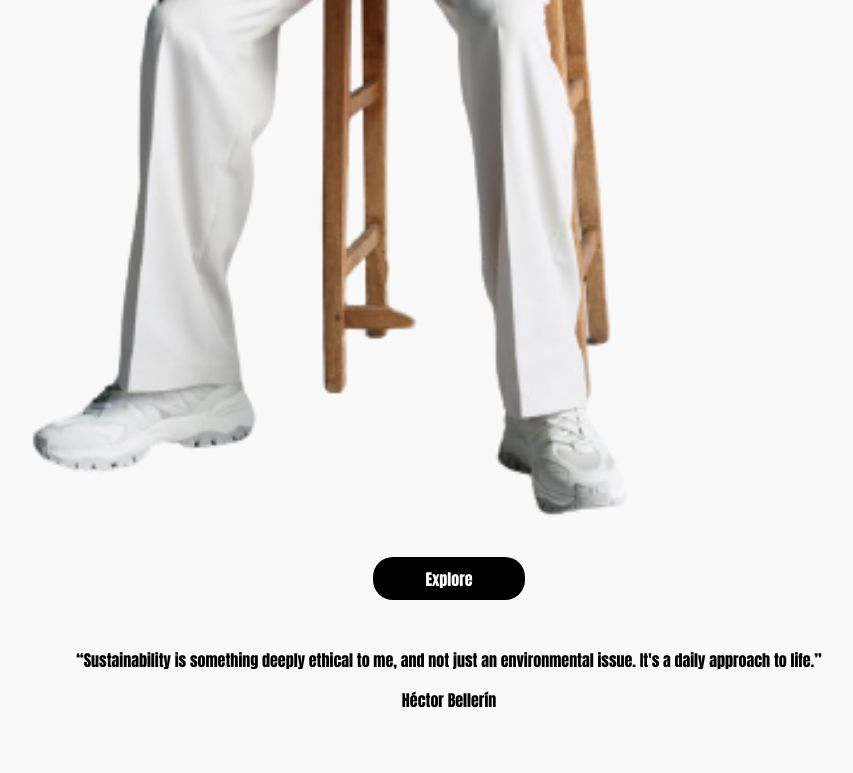
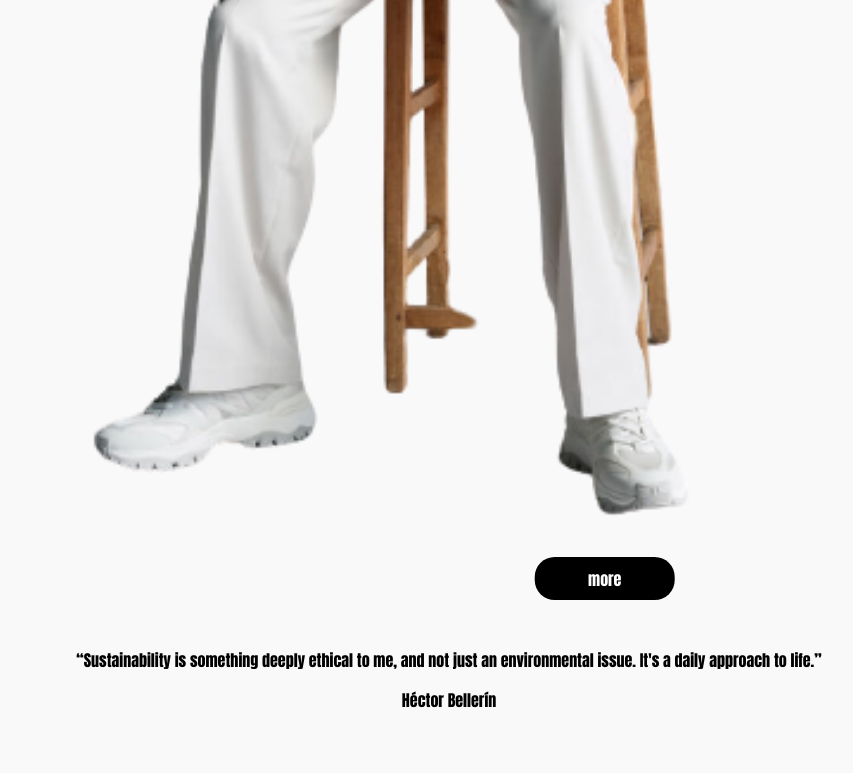
Before and after one commit to samrjj32/HBDesign, a plain HTML site: page index.html in a window 1280 px wide. Shown: the part 1717-2490 px from the top of the page, without its empty margins (191-1044 px from the left). Drawn offline with Linux system fonts and the light colour scheme.

Commit message:
design fix

```diff
--- a/css/main.scss
+++ b/css/main.scss
@@ -73,8 +73,12 @@ section {
     font-size: 40px;
     font-weight: 500;
     width: 200px;
+    transform: translateY(80%);
   }
 
+  .section2-img{
+    text-align: center;
+  }
   .section2-img img {
     width: 90%;
   }
@@ -88,7 +92,10 @@ section {
       color: var(--btn-txt);
       border-radius: 20px;
       padding: 0.6em 3.3em;
+      transform: translateX(112%);
+
     }
+
   }
 }
 
--- a/index.html
+++ b/index.html
@@ -57,8 +57,8 @@
           alt="hector on a chair"
         />
       </div>
-      <div class="features-btn">
-        <a>Explore</a>
+      <div class="features-btn" id="sec2-parllx-btn">
+        <a>more</a>
       </div>
     </section>
     <section class="secound-features">
--- a/index.js
+++ b/index.js
@@ -0,0 +1,17 @@
+const text= document.getElementById("sec2-parllx-text");
+const btn= document.getElementById("sec2-parllx-btn");
+
+// const img= document.getElementById("onChair");
+
+
+
+document.addEventListener("scroll", function (e) {
+    let scroll = window.pageYOffset;
+
+
+
+    text.style.top = (-scroll/20 ) + "%" ;
+    btn.style.marginLeft = (-scroll/10 ) + "%" ;
+    // img.style.right = (scroll/70 ) + "%" ;
+    // text.style.fontSize=(scroll/6)+ "px" ;
+  });
```
Also changed, not shown: css/main.css, 2 other files.
